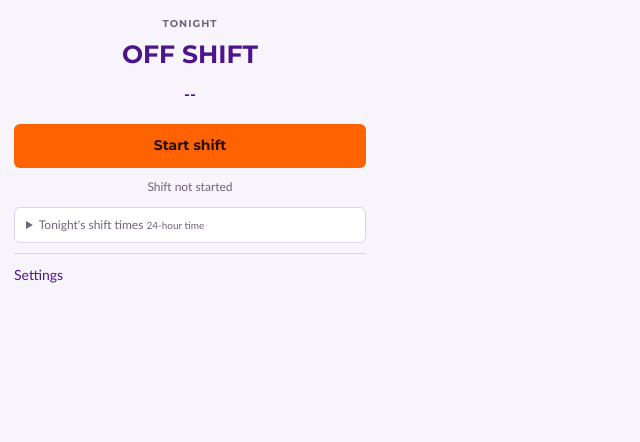
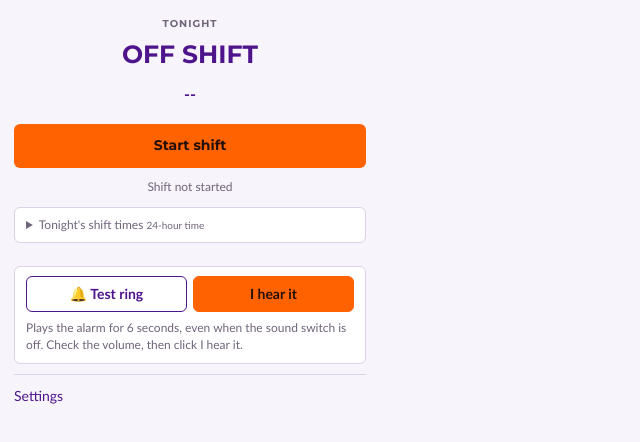
Before and after one commit to toan-chu/aog-watcher-extension, a website with bundled scripts: page popup.html in a window 1280 px wide. Shown: the part 114-556 px from the top of the page, without its empty margins (0-640 px from the left). Built offline with nearby package versions, Linux system fonts and the light colour scheme; some packages are replaced by stand-ins of ours; no server answers.

Commit message:
5.1.0: Test ring always on the Tonight tab

```diff
--- a/popup.css
+++ b/popup.css
@@ -144,3 +144,9 @@ footer { display: flex; align-items: center; justify-content: space-between; gap
 .mute-bar__buttons button[aria-pressed="true"] { border-color: var(--danger); background: var(--danger); color: #fff; }
 .mute-bar__buttons button[aria-pressed="true"]::before { content: "Off · "; }
 .mute-bar .hint { display: block; margin: 8px 0 0; }
+
+/* Test ring, always on the Tonight tab */
+.ring-test { margin-top: 12px; display: grid; grid-template-columns: 1fr 1fr; gap: 6px; border: 1px solid var(--line); border-radius: 6px; background: var(--surface); padding: 9px 11px; }
+.ring-test button { border: 1px solid var(--brand-purple); border-radius: 6px; background: var(--surface); color: var(--brand-purple); padding: 7px 4px; font-weight: 700; cursor: pointer; }
+.ring-test button.primary { border-color: var(--brand-orange); background: var(--brand-orange); color: var(--on-orange); }
+.ring-test .hint { grid-column: 1 / -1; margin: 2px 0 0; }
--- a/popup.html
+++ b/popup.html
@@ -108,6 +108,12 @@
         </div>
         <p id="muteHint" class="hint">Only this machine. Messages you do not accept still go to Backup. All turn back on when your watch ends.</p>
       </section>
+
+      <section class="ring-test" aria-label="Test the ring">
+        <button id="ringTestButton" type="button">🔔 Test ring</button>
+        <button id="ringHeardButton" type="button" class="primary">I hear it</button>
+        <p class="hint">Plays the alarm for 6 seconds, even when the sound switch is off. Check the volume, then click I hear it.</p>
+      </section>
     </section>
 
     <section id="searchPanel" class="tab-panel" hidden>
--- a/popup.js
+++ b/popup.js
@@ -8,7 +8,7 @@ const ids = ["versionValue", "stateBadge", "readyBadge", "dryRunBadge", "testMod
   "leakButton", "diagnosticsRows", "sharepointButton", "settingsButton", "feedback",
   "testLockIcon", "testLock", "testPassword", "testTools", "testModeInput", "testRoleInput", "dryRunInput", "testSaveButton",
   "simChatInput", "simWhatsAppButton", "simSubjectInput", "simEmailButton", "testLockButton",
-  "muteBar", "muteSoundButton", "muteWhatsAppButton", "muteOutlookButton"];
+  "muteBar", "muteSoundButton", "muteWhatsAppButton", "muteOutlookButton", "ringTestButton", "ringHeardButton"];
 const elements = Object.fromEntries(ids.map((id) => [id, document.getElementById(id)]));
 const slotRows = [...document.querySelectorAll(".slot-row")];
 const ROLE_LABEL = { primary: "Primary", backup: "Backup", off: "Off", solo: "Solo" };
@@ -314,6 +314,8 @@ elements.endShiftButton.addEventListener("click", async () => {
 });
 elements.testSoundButton.addEventListener("click", () => act({ type: "TEST_SOUND" }, "Playing the test ring for 6 seconds…"));
 elements.soundOkButton.addEventListener("click", () => act({ type: "SOUND_CONFIRMED" }, "Test ring confirmed audible."));
+elements.ringTestButton.addEventListener("click", () => act({ type: "TEST_SOUND" }, "Playing the test ring for 6 seconds…"));
+elements.ringHeardButton.addEventListener("click", () => act({ type: "SOUND_CONFIRMED" }, "Test ring confirmed audible."));
 elements.leakButton.addEventListener("click", async () => {
   const what = elements.leakWhat.value.trim();
   if (!what) { showFeedback("Enter a group name or email subject."); return; }
```
Also changed, not shown: README.vi.md (+9 -2 lines), README.md.
